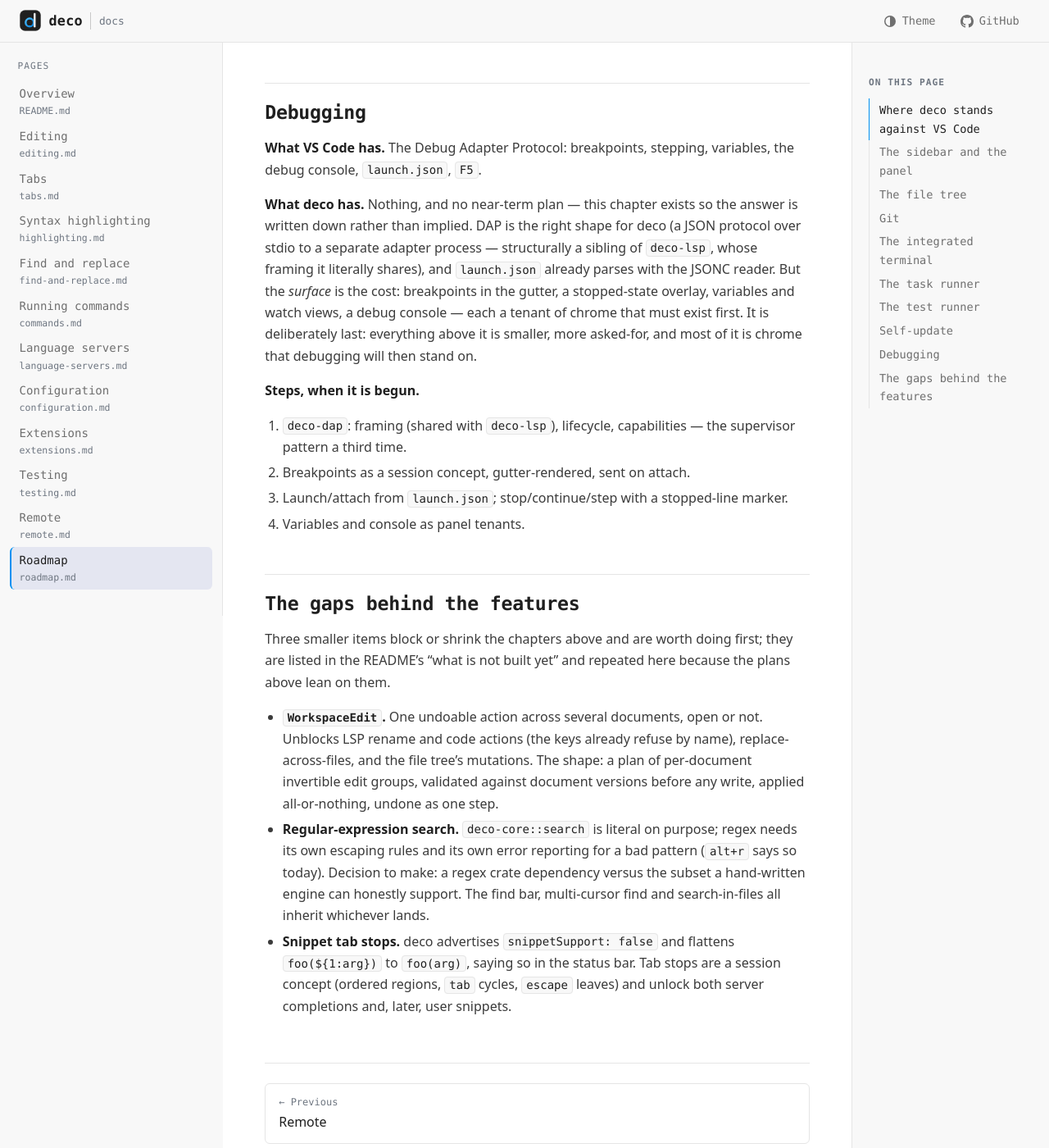
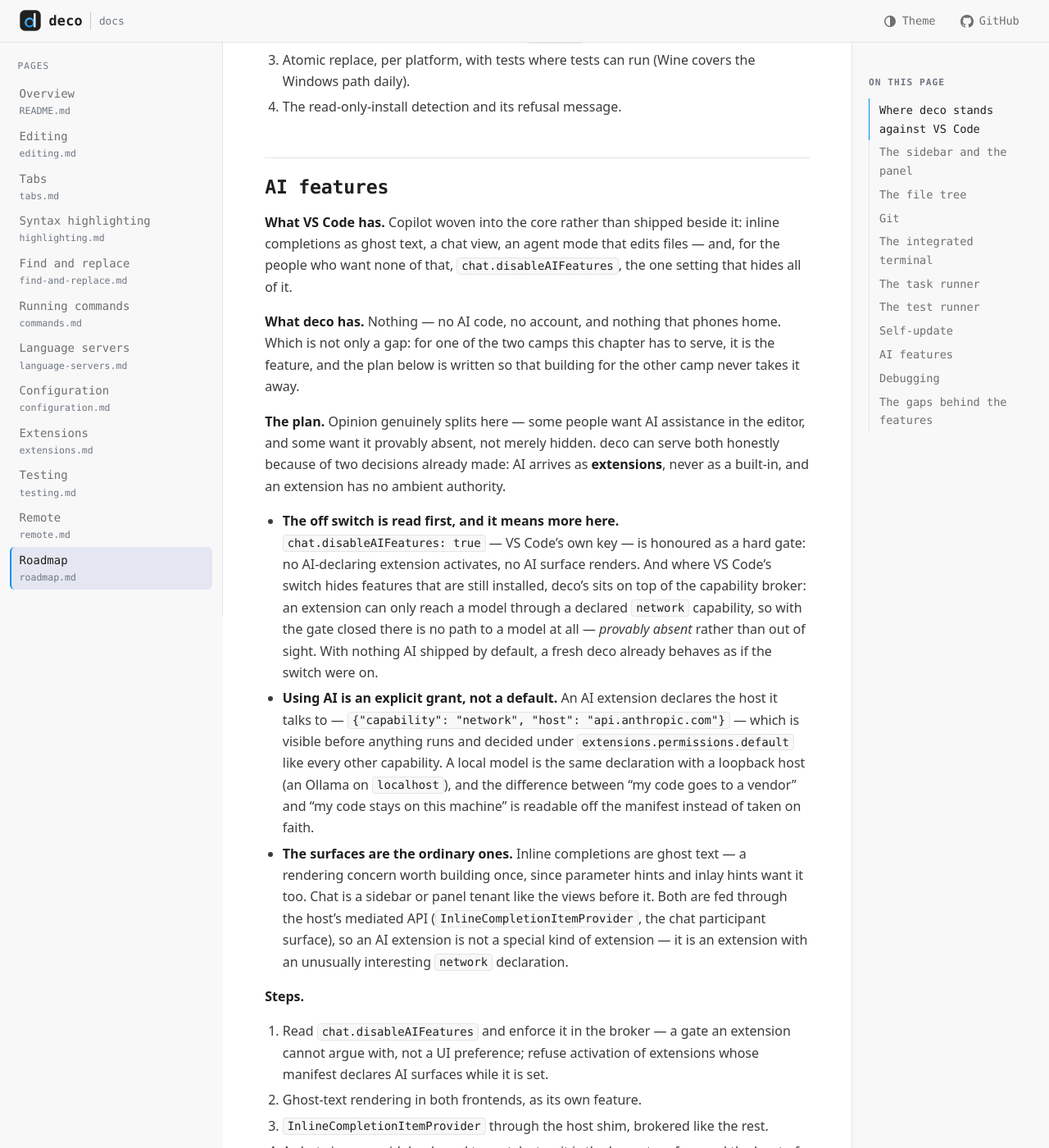
Before and after one commit to sabas0ba/deco, a Jekyll site: the page built from docs/roadmap.md, in a window 1280 px wide and 1400 px high, scrolled down 6984 px. Shown: the whole window at 82% size. Built offline with Jekyll 4.4.1, drawn with Linux system fonts in a browser that asks for light colours; our own code applies the rules of GitHub Pages for plain Markdown files; some of the changed text lies outside the part shown.

Commit message:
docs: add AI features to the roadmap
Both camps served by decisions already made: AI arrives as extensions
with a declared network host, never as a built-in, and
chat.disableAIFeatures is enforced by the capability broker — provably
absent rather than hidden — so a fresh deco already behaves as if the
switch were on.

Co-Authored-By: Claude Fable 5 <noreply@anthropic.com>
Claude-Session: https://claude.ai/code/session_0144g2pom76fLEcrpJafFNBC

```diff
--- a/docs/roadmap.md
+++ b/docs/roadmap.md
@@ -28,6 +28,7 @@ What VS Code has and deco does not, grouped by how it blocks:
 | Task runner (`tasks.json`, `ctrl+shift+b`) | the terminal, for somewhere to run |
 | Test runner | the task runner, and later the extension host |
 | Self-update | nothing — `cargo xtask dist` already builds what it would install |
+| AI features — inline completions, chat (`chat.disableAIFeatures`) | the extension host, ghost text, and the panel; the off switch depends on nothing and comes first |
 | Debugging (DAP) | the panel; by far the largest item here |
 | `WorkspaceEdit` — one undoable edit across several files | nothing; rename, code actions and replace-across-files all wait on it |
 | Regular-expression search | nothing — `deco-core::search` is deliberately literal so far |
@@ -262,6 +263,57 @@ detected and refused with the right command named instead.
    the Windows path daily).
 4. The read-only-install detection and its refusal message.
 
+## AI features
+
+**What VS Code has.** Copilot woven into the core rather than shipped beside
+it: inline completions as ghost text, a chat view, an agent mode that edits
+files — and, for the people who want none of that, `chat.disableAIFeatures`,
+the one setting that hides all of it.
+
+**What deco has.** Nothing — no AI code, no account, and nothing that phones
+home. Which is not only a gap: for one of the two camps this chapter has to
+serve, it is the feature, and the plan below is written so that building for
+the other camp never takes it away.
+
+**The plan.** Opinion genuinely splits here — some people want AI assistance in
+the editor, and some want it provably absent, not merely hidden. deco can
+serve both honestly because of two decisions already made: AI arrives as
+**extensions**, never as a built-in, and an extension has no ambient authority.
+
+- **The off switch is read first, and it means more here.**
+  `chat.disableAIFeatures: true` — VS Code's own key — is honoured as a hard
+  gate: no AI-declaring extension activates, no AI surface renders. And where
+  VS Code's switch hides features that are still installed, deco's sits on top
+  of the capability broker: an extension can only reach a model through a
+  declared `network` capability, so with the gate closed there is no path to a
+  model at all — *provably absent* rather than out of sight. With nothing AI
+  shipped by default, a fresh deco already behaves as if the switch were on.
+- **Using AI is an explicit grant, not a default.** An AI extension declares
+  the host it talks to — `{"capability": "network", "host": "api.anthropic.com"}`
+  — which is visible before anything runs and decided under
+  `extensions.permissions.default` like every other capability. A local model
+  is the same declaration with a loopback host (an Ollama on `localhost`), and
+  the difference between "my code goes to a vendor" and "my code stays on this
+  machine" is readable off the manifest instead of taken on faith.
+- **The surfaces are the ordinary ones.** Inline completions are ghost text —
+  a rendering concern worth building once, since parameter hints and inlay
+  hints want it too. Chat is a sidebar or panel tenant like the views before
+  it. Both are fed through the host's mediated API
+  (`InlineCompletionItemProvider`, the chat participant surface), so an AI
+  extension is not a special kind of extension — it is an extension with an
+  unusually interesting `network` declaration.
+
+**Steps.**
+
+1. Read `chat.disableAIFeatures` and enforce it in the broker — a gate an
+   extension cannot argue with, not a UI preference; refuse activation of
+   extensions whose manifest declares AI surfaces while it is set.
+2. Ghost-text rendering in both frontends, as its own feature.
+3. `InlineCompletionItemProvider` through the host shim, brokered like the
+   rest.
+4. A chat view as a sidebar/panel tenant, last — it is the largest surface and
+   the least of the daily value.
+
 ## Debugging
 
 **What VS Code has.** The Debug Adapter Protocol: breakpoints, stepping,
```
